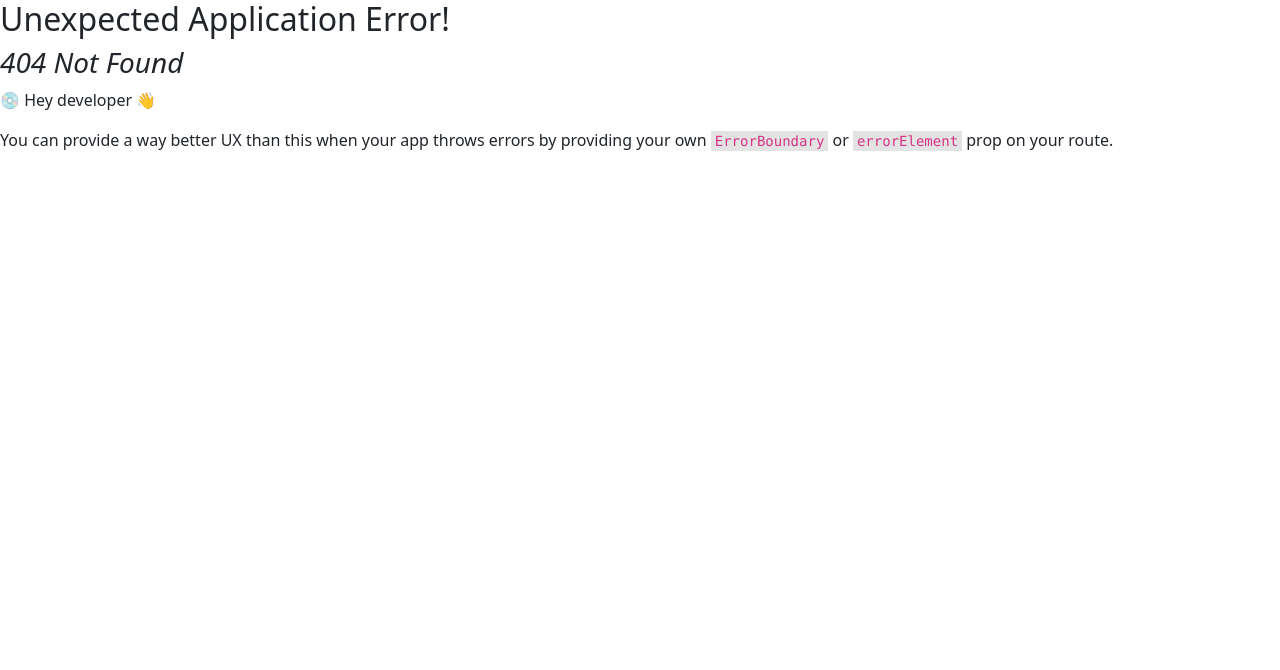
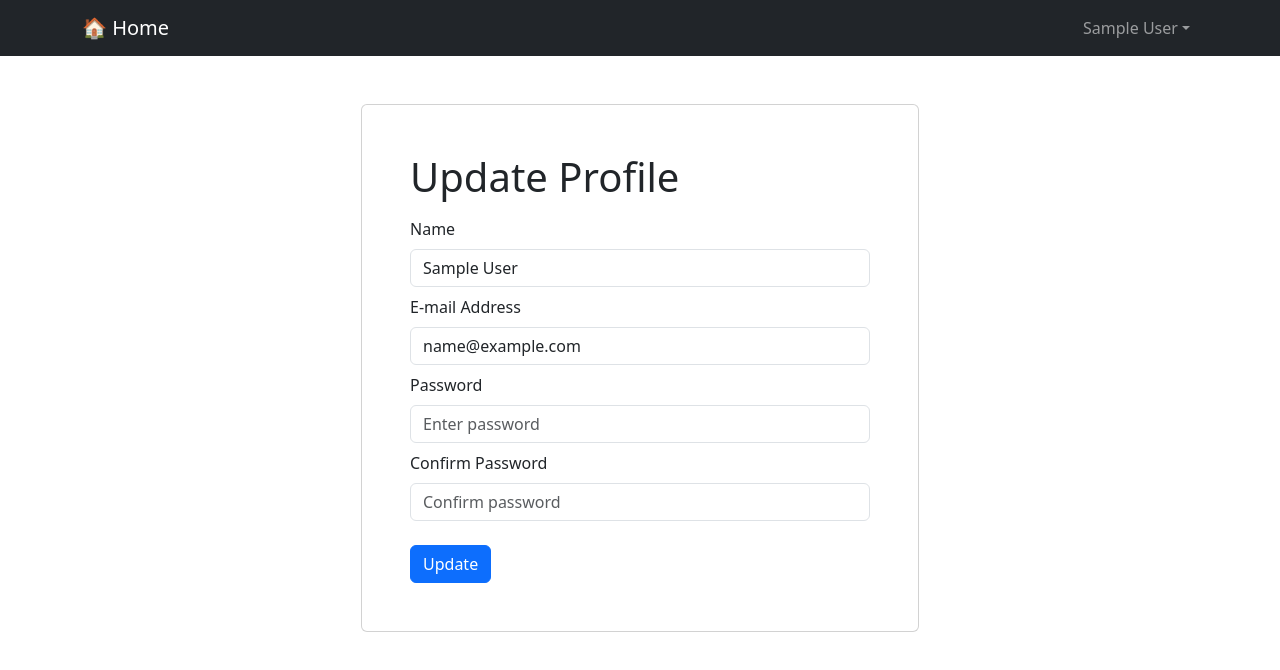
Before and after one commit to m-kwon/Auth, a React (Vite) app in the folder frontend/: page /profile in a window 1280 px wide. Before the commit this address had no page. Shown: the top 670 px of the page. Built offline with nearby package versions, Linux system fonts and the light colour scheme; sample sign-in values are in the browser's storage.

Commit message:
Created a form for updating user profiles; created a protected route to the page so that users must be logged in to access it

```diff
--- /dev/null
+++ b/frontend/src/components/PrivateRoute.jsx
@@ -0,0 +1,9 @@
+import { Navigate, Outlet } from 'react-router-dom';
+import { useSelector } from 'react-redux';
+
+const PrivateRoute = () => {
+  const { userInfo } = useSelector((state) => state.auth);
+  return userInfo ? <Outlet /> : <Navigate to='/login' replace />;
+};
+
+export default PrivateRoute;
--- a/frontend/src/main.jsx
+++ b/frontend/src/main.jsx
@@ -11,9 +11,11 @@
 import App from './App.jsx';
 import 'bootstrap/dist/css/bootstrap.min.css';
 import './index.css';
+import PrivateRoute from './components/PrivateRoute.jsx';
 import HomeScreen from './screens/HomeScreen.jsx';
 import LoginScreen from './screens/LoginScreen.jsx';
 import RegisterScreen from './screens/RegisterScreen.jsx';
+import ProfileScreen from './screens/ProfileScreen.jsx';
 
 const router = createBrowserRouter(
   createRoutesFromElements(
@@ -21,6 +23,10 @@
       <Route index={true} path='/' element={<HomeScreen />}/>
       <Route path='/login' element={<LoginScreen />}/>
       <Route path='/register' element={<RegisterScreen />}/>
+       {/* PRIVATE ROUTE TO ACCESS USER INFO */}
+      <Route path='' element={<PrivateRoute />}>
+        <Route path='/profile' element={<ProfileScreen />}/>
+      </Route>
     </Route>
   )
 )
--- /dev/null
+++ b/frontend/src/screens/ProfileScreen.jsx
@@ -0,0 +1,90 @@
+import { useState, useEffect } from 'react';
+import { Link, useNavigate } from 'react-router-dom';
+import { useDispatch, useSelector } from 'react-redux';
+import { Form, Button } from 'react-bootstrap';
+import FormContainer from '../components/FormContainer';
+import { toast } from 'react-toastify';
+import Loader from '../components/Loader';
+import { setCredentials } from '../slices/authSlice';
+
+
+const ProfileScreen = () => {
+  const [name, setName] = useState('');
+  const [email, setEmail] = useState('');
+  const [password, setPassword] = useState('');
+  const [confirmPassword, setConfirmPassword] = useState('');
+
+  const navigate = useNavigate();
+  const dispatch = useDispatch();
+
+  const { userInfo } = useSelector((state) => state.auth);
+
+  useEffect(() => {
+    setName(userInfo.name);
+    setEmail(userInfo.email);
+  }, [userInfo.name, userInfo.email]);
+
+  const submitHandler = async (e) => {
+    e.preventDefault();
+    if (password !== confirmPassword) {
+      toast.error('Passwords do not match');
+    } else {
+      console.log('Submit');
+    };
+  };
+
+  return (
+    <>
+      <FormContainer>
+        <h1>Update Profile</h1>
+        <Form onSubmit={submitHandler}>
+          <Form.Group className='my-2' controlId='name'>
+            <Form.Label>Name</Form.Label>
+            <Form.Control
+              type='name'
+              placeholder='Enter name'
+              value={name}
+              onChange={(e) => setName(e.target.value)}
+            ></Form.Control>
+          </Form.Group>
+
+          <Form.Group className='my-2' controlId='email'>
+            <Form.Label>E-mail Address</Form.Label>
+            <Form.Control
+              type='email'
+              placeholder='Enter e-mail'
+              value={email}
+              onChange={(e) => setEmail(e.target.value)}
+            ></Form.Control>
+          </Form.Group>
+
+          <Form.Group className='my-2' controlId='password'>
+            <Form.Label>Password</Form.Label>
+            <Form.Control
+              type='password'
+              placeholder='Enter password'
+              value={password}
+              onChange={(e) => setPassword(e.target.value)}
+            ></Form.Control>
+          </Form.Group>
+
+          <Form.Group className='my-2' controlId='confirmPassword'>
+            <Form.Label>Confirm Password</Form.Label>
+            <Form.Control
+              type='password'
+              placeholder='Confirm password'
+              value={confirmPassword}
+              onChange={(e) => setConfirmPassword(e.target.value)}
+            ></Form.Control>
+          </Form.Group>
+
+          <Button type='submit' variant='primary' className='mt-3'>
+            Update
+          </Button>
+        </Form>
+      </FormContainer>
+    </>
+  );
+};
+
+export default ProfileScreen;
```
